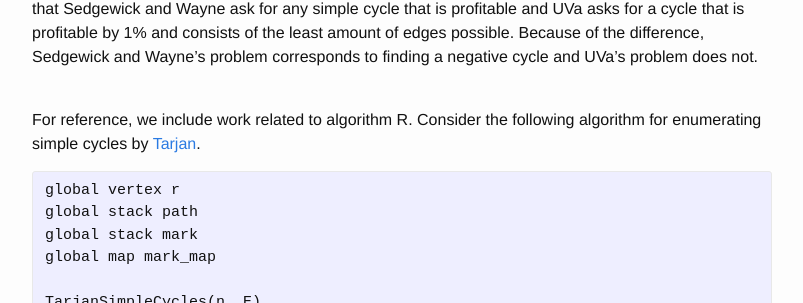
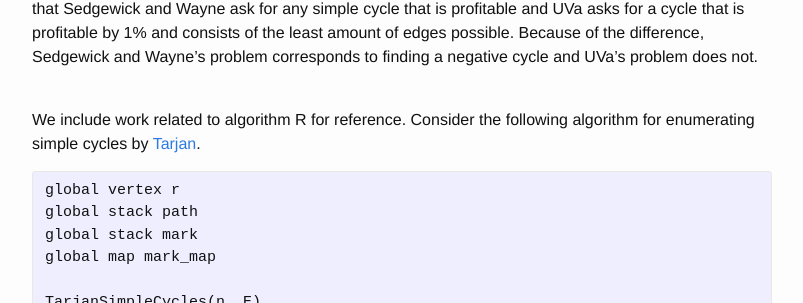
Before and after one commit to mrrusof/mrrusof.github.io, a Jekyll site: the page built from _posts/2016-05-26-arbitrage.markdown, in a window 1280 px wide and 900 px high, scrolled down 18789 px. Shown: the part 149-452 px from the top of the window, without its empty margins (238-1041 px from the left). Built offline with Jekyll 4.4.1, drawn with Linux system fonts in a browser that asks for light colours; comment, search, counter and statistics services are not loaded.

Commit message:
Phrasing in 104.

```diff
--- a/_posts/2016-05-26-arbitrage.markdown
+++ b/_posts/2016-05-26-arbitrage.markdown
@@ -832,7 +832,7 @@ Because of the difference, Sedgewick and Wayne's problem corresponds to finding
 <br /><br />
 
 
-For reference, we include work related to algorithm R.
+We include work related to algorithm R for reference.
 Consider the following algorithm for enumerating simple cycles by [Tarjan](#tarjan).
 
 {% highlight asciidoc %}
```
